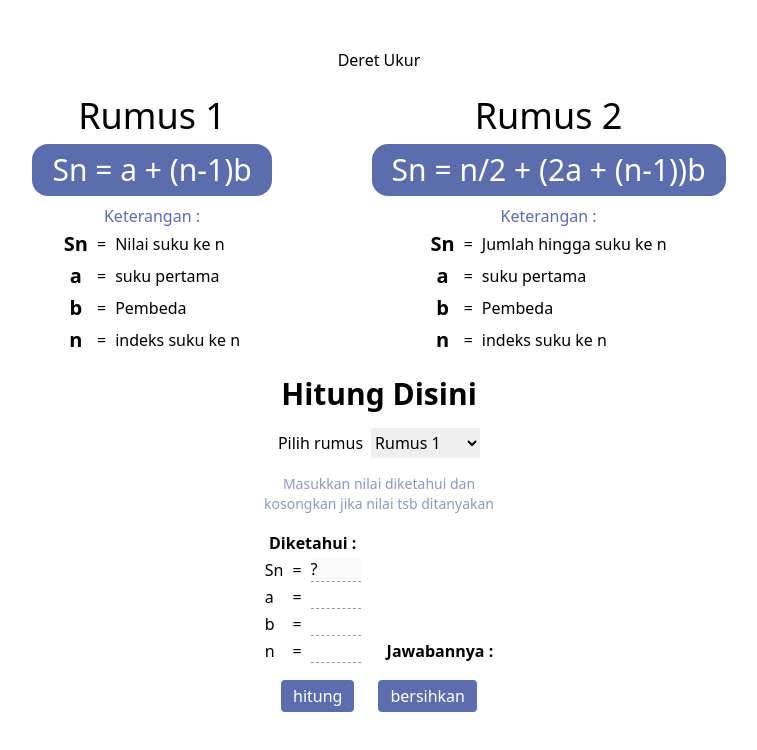
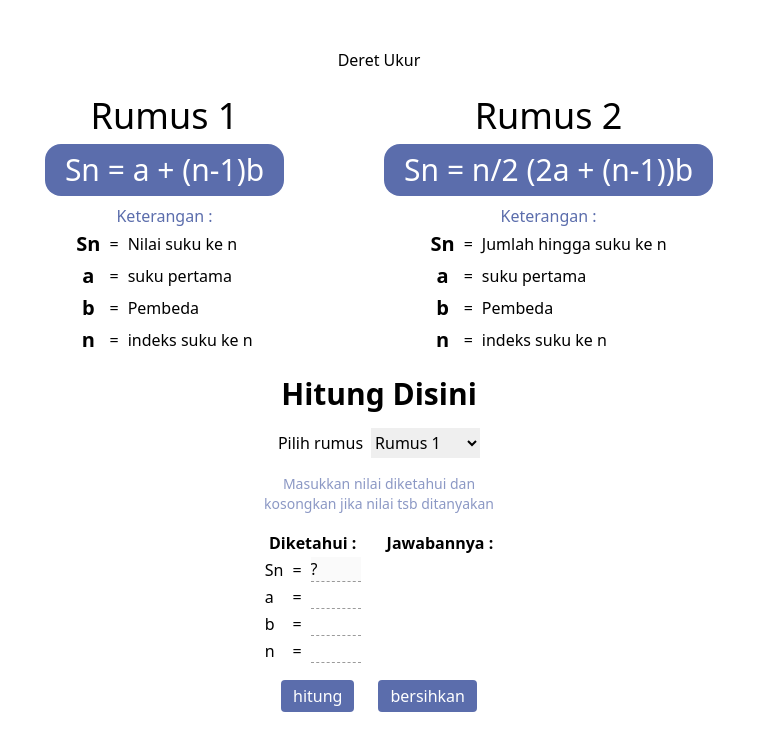
Before and after one commit to yasashi23/Rumus-Ekonomi-Akuntansi, a Next.js app: page / in a window 1280 px wide. Shown: the top 750 px of the page, without its empty margins (261-1018 px from the left). Built offline with nearby package versions, Linux system fonts and the light colour scheme.

Commit message:
up 21 Mei 13:11

```diff
--- a/src/app/globals.css
+++ b/src/app/globals.css
@@ -65,11 +65,12 @@ body{
     @apply text-xs;
 }
 
+
 .contBoxWarning{
     width: 100%;
     height: 100vh;
     background-color: rgba(215, 11, 11, 0.147);
-    @apply fixed top-0 items-center justify-center;
+    @apply fixed top-0 left-0 items-center justify-center;
 }
 
 .box-warning{
--- a/src/app/pages/ekonomi/deretukur/DeretUkur.js
+++ b/src/app/pages/ekonomi/deretukur/DeretUkur.js
@@ -45,7 +45,7 @@ export default function DeretUkur() {
                 <div className="rumusnyaCont rumusKe2">
                     <h1>Rumus 2</h1>
                     <div className="rumusnya">
-                        Sn = n/2 + {"(2a + (n-1))"}b
+                        Sn = n/2 {"(2a + (n-1))"}b
                     </div>
                     <div className="ket">
                         <p>Keterangan :</p>
--- a/src/app/pages/ekonomi/deretukur/deretUkurHitung.js
+++ b/src/app/pages/ekonomi/deretukur/deretUkurHitung.js
@@ -13,8 +13,14 @@ export default function DeretUkurHitung() {
     console.log(typeof sukuPertama != 'string' && typeof pembeda != 'string' && typeof indexSuku != 'string' )
     console.log(typeof sukuPertama)
 
+    const rumus2Tambahan = (<tr>
+                                        <td>S<span>{indexSuku}</span></td>
+                                        <td>=</td>
+                                        <td>{`${indexSuku/2} (${(2*sukuPertama)} + ${((indexSuku-1)*pembeda)})`}</td>
+                                    </tr>)
+    const pilihRumus1Atau2 = (pilihRumus === 'rumus1')
 
-    console.log(pilihRumus)
+    console.log('pilih rumusnya adalah : ',pilihRumus1Atau2)
     // check if string there is no numbe
     function checkStringNumber(s){
         const result = /\D/.test(s)
@@ -52,7 +58,6 @@ export default function DeretUkurHitung() {
   return (
     <div>
         <div className="contHitung mt-5">
-
             <h1 className='text-center text-3xl font-semibold'>Hitung Disini</h1>
 
             <div className={`contBoxWarning ${moduleHidden ? 'flex' : 'hidden'}`}>
@@ -75,8 +80,8 @@ export default function DeretUkurHitung() {
                 </div>
             <p className='keterangan-deretHtg text-center text-sm mb-4'>Masukkan nilai diketahui dan <br/>kosongkan jika nilai tsb ditanyakan</p>
             </div>
-            <div className="rumusDanJawabannya flex justify-center items-end gap-6">
-                <div className="deretHtg-dik flex justify-center flex-col items-center ">
+            <div className="rumusDanJawabannya flex justify-center items-top gap-6">
+                <div className="deretHtg-dik flex justify-top flex-col items-center ">
                         <table>
                                 <tr>
                                     <th colSpan={3}>
@@ -105,7 +110,7 @@ export default function DeretUkurHitung() {
                                 </tr>
                         </table>
                 </div>
-                <div className="rumusJwb flex flex-col justify-end">
+                <div className="rumusJwb flex flex-col justify-top">
                         <table>
                                 <tr>
                                     <th colSpan={3}>
@@ -116,22 +121,24 @@ export default function DeretUkurHitung() {
                                     <tr>
                                         <td>S<span>{indexSuku}</span></td>
                                         <td>=</td>
-                                        <td>{sukuPertama} + {`(${(indexSuku)}-1)`} {pembeda} </td>
+                                        <td>{pilihRumus1Atau2 ? `${sukuPertama} + (${indexSuku}-1) ${pembeda}` : `${indexSuku}/2 (2(${sukuPertama}) + (${indexSuku}-1) ${pembeda}) ` }</td>
                                     </tr>
                                     <tr>
                                         <td>S<span>{indexSuku}</span></td>
                                         <td>=</td>
-                                        <td>{sukuPertama} + {`(${(indexSuku-1)})`} {pembeda}</td>
+
+                                        <td>{pilihRumus1Atau2 ? `${sukuPertama} + (${(indexSuku-1)}) ${pembeda}` : `${indexSuku/2} (${2*sukuPertama} + (${indexSuku-1}) ${pembeda})`} </td>
+                                    </tr>
+                                    {pilihRumus1Atau2 ? '' : rumus2Tambahan}
+                                    <tr>
+                                        <td>S<span>{indexSuku}</span></td>
+                                        <td>=</td>
+                                        <td>{pilihRumus1Atau2 ? `${sukuPertama} + ${(indexSuku-1)*pembeda}` : `${indexSuku/2} (${(2*sukuPertama) + ((indexSuku-1)*pembeda)})`}</td>
                                     </tr>
                                     <tr>
                                         <td>S<span>{indexSuku}</span></td>
                                         <td>=</td>
-                                        <td>{sukuPertama} + {`${(indexSuku-1)*pembeda}`}</td>
-                                    </tr>
-                                    <tr>
-                                        <td>S<span>{indexSuku}</span></td>
-                                        <td>=</td>
-                                        <td>{Number(sukuPertama) + ((indexSuku-1)*pembeda)} </td>
+                                        <td>{pilihRumus1Atau2 ? `${Number(sukuPertama) + ((indexSuku-1)*pembeda)}` : `${indexSuku/2 * ((2*sukuPertama) + ((indexSuku-1)*pembeda))}`} </td>
                                     </tr>
                                 </div>
                         </table>
```
